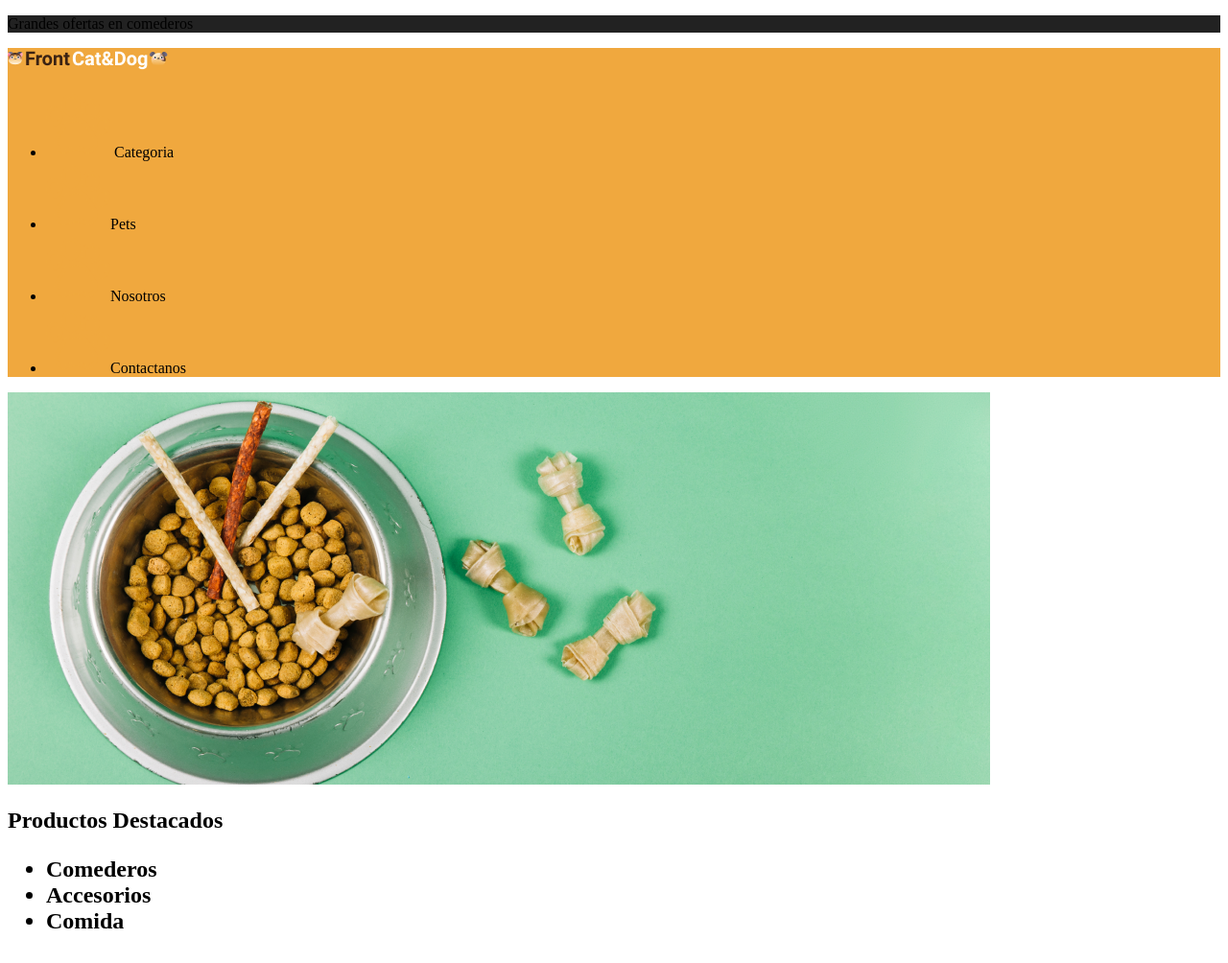
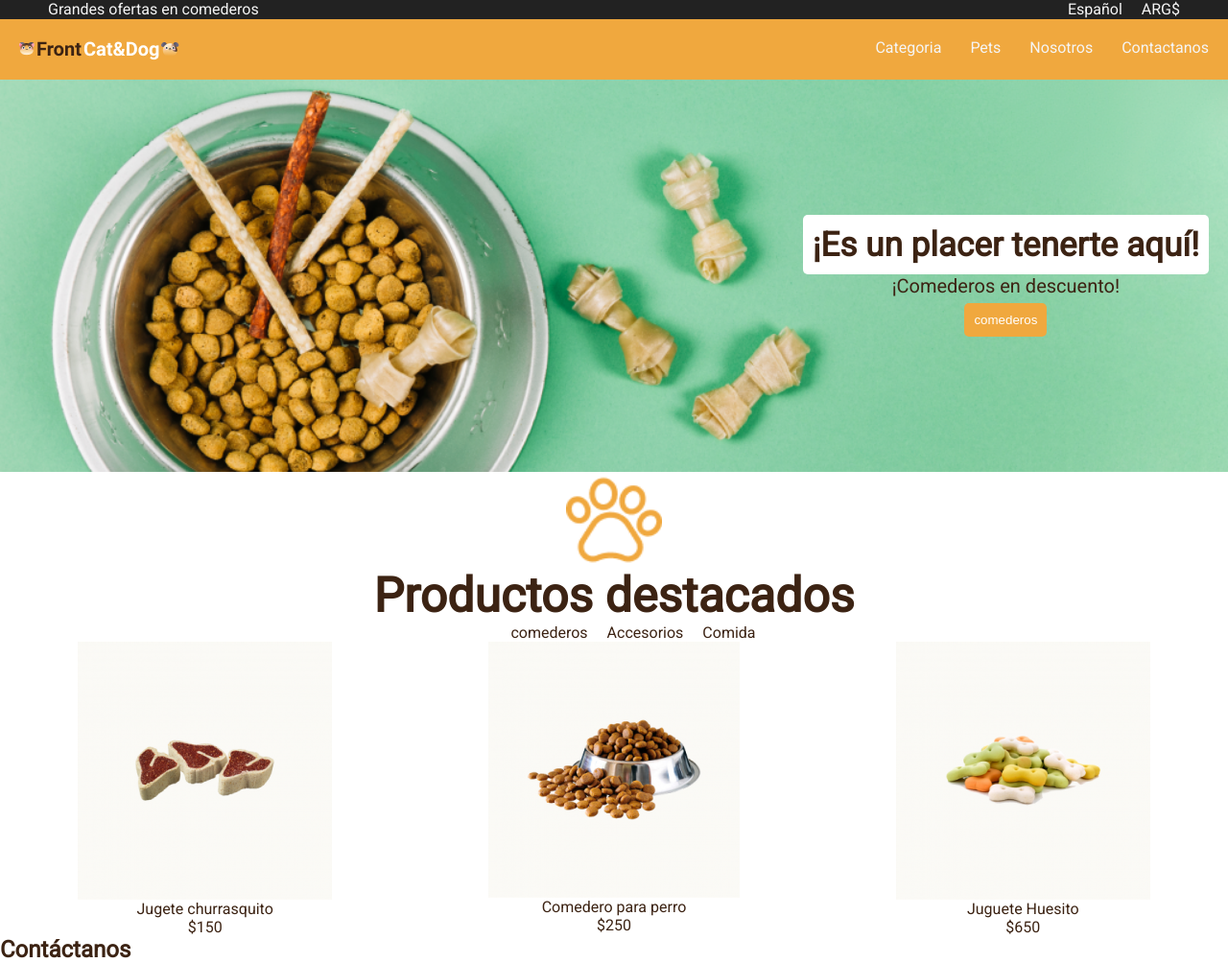
Before and after one commit to Igna240/FrontEnd, a plain HTML site: page TP Petshop/index.html in a window 1280 px wide. Shown: the whole page at 96% size. Drawn offline with Linux system fonts and the light colour scheme.

Commit message:
agrego petshop

```diff
--- a/Heroes/css/style.css
+++ b/Heroes/css/style.css
@@ -1,11 +1,13 @@
+
 body {
   font-family: "Roboto";
-  margin:0;
-  padding:0px;
+  margin: 0px;
+  padding: 0px;
 }
 
 body > *{
-padding:15px;
+  box-shadow: 0px 0px 7px rgba(0,0,0, 0.25);
+
 }
 body > * {
   background-color: #1CD1B0;
@@ -14,15 +16,18 @@ body > * {
 
 
 header{
-  box-shadow: 0px 0px 7px rgba(0,0,0, 0.25);
   position: sticky;
   top: 0px;
   z-index: 10;
 
 }
+nav{
+  background-color: #001D2D;
 
-header, a, footer{
+}
+header h1, a, footer{
   background-color: #00669F;
+  display: flex;
 }
 
 h1, h2{
@@ -31,6 +36,7 @@ h1, h2{
 main{
     background-color: #F3F3F3;
     display:flex;
+    flex-wrap: wrap;
     align-items: center;
     justify-content: space-around;
   }
@@ -89,3 +95,4 @@ a{
   text-decoration: none;
 
 }
+p {font-weight: bold;}
--- a/TP Petshop/css/style.css
+++ b/TP Petshop/css/style.css
@@ -1,6 +1,105 @@
-#logo {
+@import url('https://fonts.googleapis.com/css2?family=Roboto&display=swap');
+
+body {
+    font-family: "roboto", sans-serif;
+    color: #3C2313;
+    margin: 0;
+    padding: 0;
+}
+
+* {
+    margin: 0px;
+}
+
+header{
+    color:whitesmoke;
+}
+.primerHeader{
+    background-color: #222222;
+    display: flex;
+    justify-content: space-between;
+    align-items: stretch;
+    height: 20px;
+}
+.primerHeader ul, .primerHeader p{
+    display: flex;
+    gap: 20px;
+    list-style: none;
+    margin: 0px 50px 0px;
+}
+
+.segundoHeader{
     background-color: #F0A83E;
+    display: flex;
+    justify-content: space-between;
 }
-#arriba {
-    background-color: #222222;
+
+
+.segundoHeader img,.segundoHeader nav ul{
+    display: flex;
+    justify-content: space-around;
+    gap: 30px;
+    list-style: none;
+    margin: 20px 20px 20px;
 }
+
+.banner{
+    display: flex;
+    background-image: url(../imagenes/bowl-and-pet-daities-on-green-background\ 1.png);
+    background-size: cover;
+    height: 409px;
+    font-size: 30px;
+    position: relative;
+    justify-content: flex-end;
+    align-items: center;
+}
+div{
+    margin: 20px;
+    text-align: center;
+}
+.banner div h3{
+    background-color: white;
+    border-radius: 5px;
+    padding: 10px;
+}
+.banner div p{
+    font-size: 20px;
+}
+
+.banner div button{
+    background-color: #F0A83E;
+    padding: 10px;
+    border: none;
+    border-radius: 5px;
+    color: white;
+}
+
+.titulo{
+    display: flex;
+    flex-direction: column;
+    align-items: center;
+}
+
+.titulo img{
+    height: 100px;
+    width: 100px;
+}
+.titulo h2{
+    font-size: 50px;
+}
+.titulo nav ul{
+    display: flex;
+    gap: 20px;
+    list-style: none;
+}
+
+.productos {
+    display: flex;
+    justify-content: space-around;
+}
+
+.productos article{
+    display: flex;
+    flex-direction: column;
+    text-align: center;
+}
--- a/TP Petshop/index.html
+++ b/TP Petshop/index.html
@@ -3,51 +3,71 @@
   <head>
     <meta charset="UTF-8" />
     <meta http-equiv="X-UA-Compatible" content="IE=edge" />
-    <meta name="viewport" content="width=device-width, initial-scale=1.0" />
-    <title>Pet shop</title>
+    <meta name="viewport" content="width=device-width, initial-scale=1.0"/>
     <link rel="stylesheet" href="css/style.css">
+    <title>Petshop</title>
   </head>
+  <body>
     <header>
-    <section id = "arriba">
+      <section class = "primerHeader">
         <p>Grandes ofertas en comederos</p>
+        <ul>
+          <li>Español</li>
+          <li>ARG$</li>
+        </ul>
       </section>
-    <section id = "logo">
-
-        <img src="./imagenes/Logo.png" alt="Aca esta el logo" />
-
+      <section class = "segundoHeader">
+        <img src="./imagenes/Logo.png" alt="logo" />
         <nav>
           <ul>
-          <li>
-            <img src="./imagenes/pawprint 1.png" alt="patita" /> Categoria
-          </li>
-          <li><img src="./imagenes/pawprint 1.png" alt="patita" />Pets</li>
-          <li><img src="./imagenes/pawprint 1.png" alt="patita" />Nosotros</li>
-          <li>
-            <img src="./imagenes/pawprint 1.png" alt="patita" />Contactanos
-          </li>
+            <li>Categoria</li>
+            <li>Pets</li>
+            <li>Nosotros</li>
+            <li>Contactanos</li>
           </ul>
         </nav>
       </section>
     </header>
     <main>
-    <section>
-      <img
-        src="./imagenes/bowl-and-pet-daities-on-green-background 1.png"
-        alt="banner"
-      />
+      <section class = "banner">
+        <div>
+          <h3>¡Es un placer tenerte aquí!</h3>
+          <p>¡Comederos en descuento!</p>
+          <button>comederos</button>
+        </div>
       </section>
-
-    <section>
-      <h1>Productos Destacados</h1>
-      <h2>
+      <section class = "titulo">
+        <img src="./imagenes/pawprint 1.png" alt="">
+        <h2>Productos destacados</h2>
+        <nav>
           <ul>
-          <li>Comederos</li>
+            <li>comederos</li>
             <li>Accesorios</li>
             <li>Comida</li>
           </ul>
-      </h2>
+        </nav>
+      </section>
+      <section class = "productos">
+        <article>
+          <img src="./imagenes/churrasquito.png" alt="churrasco">
+          <span>Jugete churrasquito</span>
+          <span>$150</span>
+        </article>
+        <article>
+          <img src="./imagenes/comedero.png" alt="comedero">
+          <span>Comedero para perro</span>
+          <span>$250</span>
+        </article>
+        <article>
+          <img src="./imagenes/Huesito.png" alt="huesito">
+          <span>Juguete Huesito</span>
+          <span>$650</span>
+        </article>
+      </section>
+      <section clas = "contactos">
+        <h2>Contáctanos</h2>
       </section>
     </main>
-
-  <body></body>
+    <footer></footer>
+  </body>
 </html>
--- /dev/null
+++ b/css/style.css
@@ -0,0 +1,36 @@
+
+
+body > {
+    padding: 0px;
+    margin: 0px;
+    background-color: whitesmoke;
+
+}
+
+header{
+    display: flex;
+    justify-content:space-around;
+    background:#332f2c;
+    text-align: center;
+    font-weight: bold;
+    height: 200px;
+    color:white;
+
+}
+
+.lista {
+    display: flex;
+    justify-content: space-around;
+    flex-wrap: wrap;
+    background:#fdf9c4;
+
+
+}
+
+li {
+    display: flex;
+    flex-direction: column;
+    align-items: flex-end;
+    width: 500px;
+    height: 300px;
+}
```
Also changed, not shown: Heroes/formulario.html (added, +56 -0 lines), Heroes/index.html (+12 -0 lines), TP Petshop/indexviejo.html (added, +53 -0 lines), index.html (+26 -8 lines). Lines whose indentation alone changed are shown as unchanged.
